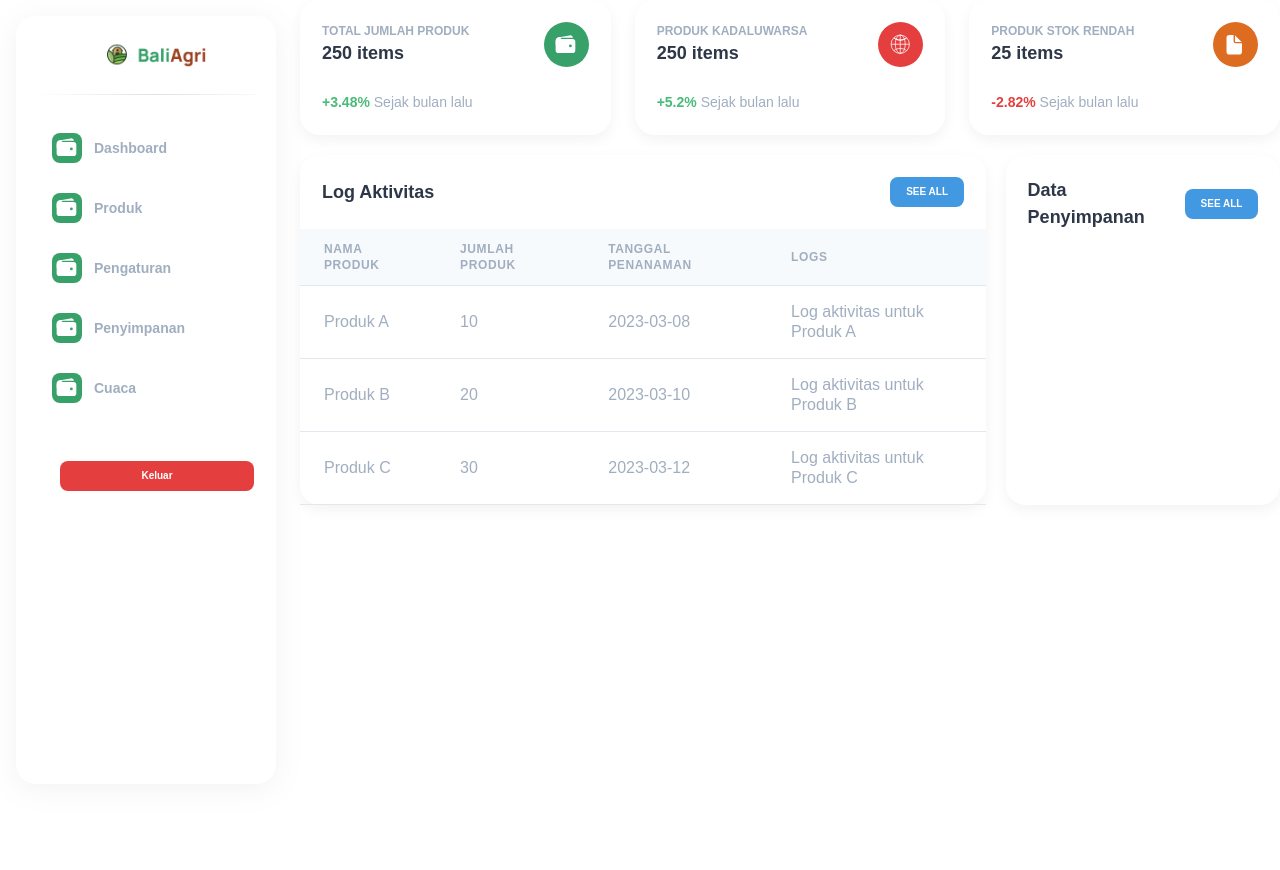
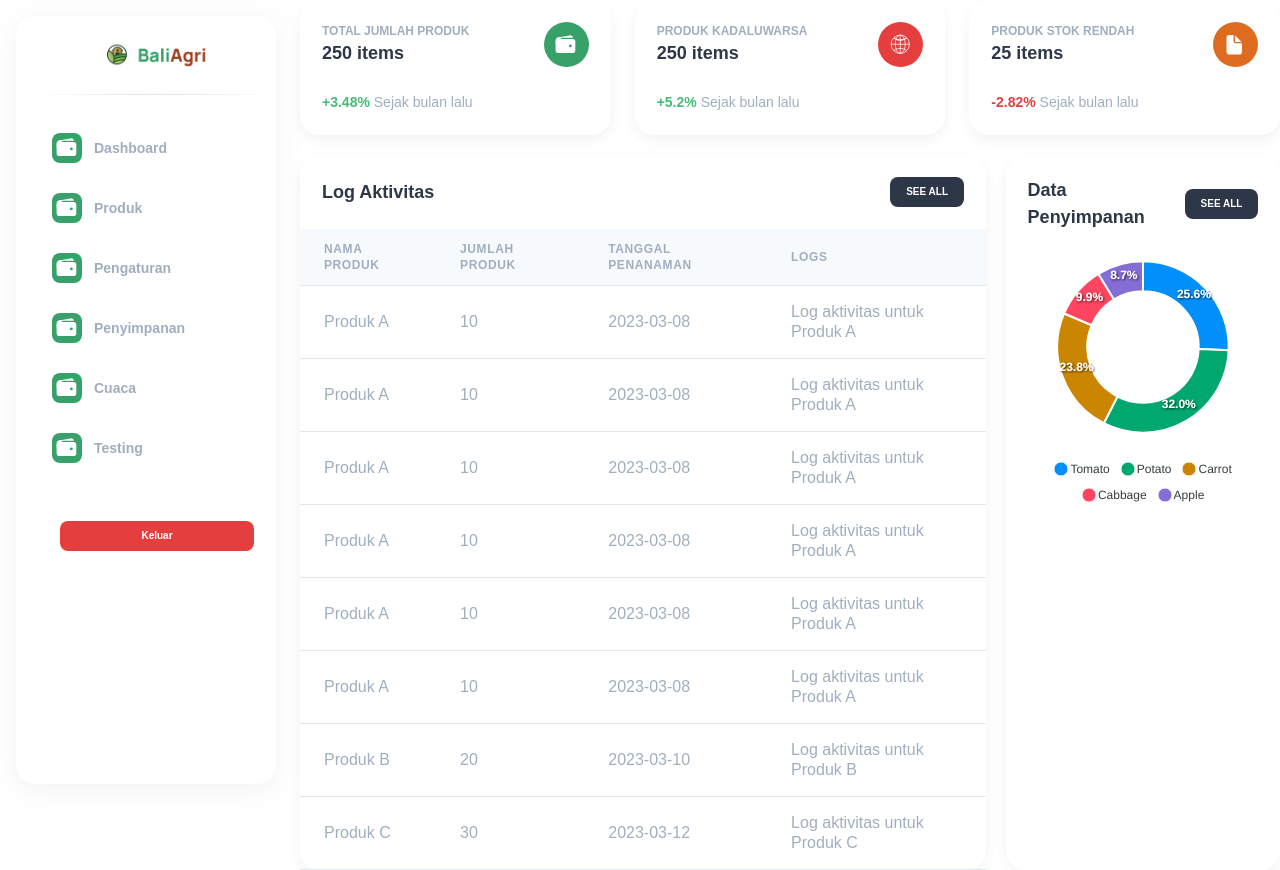
Before and after one commit to aruvin-s/smartfarm, a React (Vite) app: page / in a window 1280 px wide. Before the commit the page ends 800 px from the top, so only its background shows below. Built offline with nearby package versions, Linux system fonts and the light colour scheme.

Commit message:
fix sidebar and update dashboard

```diff
--- a/package.json
+++ b/package.json
@@ -16,6 +16,7 @@
     "@emotion/styled": "^11.11.0",
     "framer-motion": "^11.0.3",
     "react": "^18.2.0",
+    "react-apexcharts": "^1.4.1",
     "react-custom-scrollbars": "^4.2.1",
     "react-dom": "^18.2.0",
     "react-router-dom": "^6.22.1"
--- /dev/null
+++ b/src/components/Chart/DonutChart.jsx
@@ -0,0 +1,27 @@
+import React, { Component } from "react";
+import Chart from "react-apexcharts";
+
+class Donut extends Component {
+  constructor(props) {
+    super(props);
+    this.state = {
+      chartData: props.chartData,
+      chartOptions: props.chartOptions,
+    };
+  }
+
+  render() {
+    const { chartData, chartOptions } = this.props;
+    return (
+      <Chart
+        options={chartOptions}
+        series={chartData}
+        type="donut"
+        width="100%"
+        height="100%"
+      />
+    );
+  }
+}
+
+export default Donut;
--- a/src/components/Sidebar/Sidebar.jsx
+++ b/src/components/Sidebar/Sidebar.jsx
@@ -164,7 +164,33 @@ function Sidebar(props) {
         >
           <Box>{brand}</Box>
           <Stack direction="column" mb="40px">
-            <Box>{createLinks()}</Box>
+            <Box>
+              {createLinks()}
+              <Button
+                  boxSize="initial"
+                  justifyContent="flex-start"
+                  alignItems="center"
+                  bg="transparent"
+                  mb={{ xl: "6px" }}
+                  mx={{ xl: "auto" }}
+                  py="12px"
+                  ps={{ sm: "10px", xl: "16px" }}
+                  borderRadius="15px"
+                  _hover="none"
+                  w="100%"
+                  _active={{ bg: "inherit", transform: "none", borderColor: "transparent" }}
+                  _focus={{ boxShadow: "none" }}
+                >
+                  <Flex>
+                      <IconBox bg="green.500" color="white" h="30px" w="30px" me="12px">
+                      <WalletIcon h={"24px"} w={"24px"} />
+                      </IconBox>
+                    <Text color={useColorModeValue("gray.400", "white")} my="auto" fontSize="sm">
+                      Testing
+                    </Text>
+                  </Flex>
+                </Button>
+            </Box>
           </Stack>
           <Box width="100%" textAlign="center"> {/* Container for the button */}
             <Button variant='danger' maxH='30px' w="80%">
--- a/src/pages/Dashboard.jsx
+++ b/src/pages/Dashboard.jsx
@@ -27,6 +27,7 @@ import {
 import IconBox from "../components/Icons/IconBox.jsx";
 import Card from "../components/Card/Card.jsx";
 import Sidebar from "../components/Sidebar/Sidebar.jsx";
+import DonutChart from "../components/Chart/DonutChart.jsx";
 
 export default function Dashboard() {
   const iconBlue = useColorModeValue("green.500", "green.500");
@@ -36,12 +37,27 @@ export default function Dashboard() {
   const borderColor = useColorModeValue("gray.200", "gray.600");
   const textTableColor = useColorModeValue("gray.500", "white");
 
+  const chartData = [44, 55, 41, 17, 15];
+  const chartOptions = {
+    labels: ["Tomato", "Potato", "Carrot", "Cabbage", "Apple"],
+    legend: {
+      position: 'bottom',
+      horizontalAlign: 'center',
+      offsetY: 10, // Adjust as needed to vertically position the legend labels
+      itemMargin: {
+        vertical: 5 // Adjust as needed to increase or decrease spacing between legend items
+      }
+    }
+  };
+
+
+
   const { colorMode } = useColorMode();
 
   return (
     <Flex>
       <Sidebar />
-      <Flex direction="column" ml={300} width="80%">
+      <Flex direction="column" ml={300} width="80%" height="100vh">
         <Flex>
           <SimpleGrid
               columns={{ sm: 1, md: 2, xl: 3 }}
@@ -196,7 +212,7 @@ export default function Dashboard() {
               <Text fontSize='lg' color={textColor} fontWeight='bold'>
                 Log Aktivitas
               </Text>
-              <Button variant='primary' maxH='30px'>
+              <Button variant='dark' maxH='30px'>
                 SEE ALL
               </Button>
             </Flex>
@@ -219,6 +235,76 @@ export default function Dashboard() {
                   </Tr>
                 </Thead>
                 <Tbody>
+                  <Tr key="placeholder">
+                    <Td color='gray.400' borderColor={borderColor}>
+                      Produk A
+                    </Td>
+                    <Td color='gray.400' borderColor={borderColor}>
+                      10
+                    </Td>
+                    <Td color='gray.400' borderColor={borderColor}>
+                      2023-03-08
+                    </Td>
+                    <Td color='gray.400' borderColor={borderColor}>
+                      Log aktivitas untuk Produk A
+                    </Td>
+                  </Tr>
+                  <Tr key="placeholder">
+                    <Td color='gray.400' borderColor={borderColor}>
+                      Produk A
+                    </Td>
+                    <Td color='gray.400' borderColor={borderColor}>
+                      10
+                    </Td>
+                    <Td color='gray.400' borderColor={borderColor}>
+                      2023-03-08
+                    </Td>
+                    <Td color='gray.400' borderColor={borderColor}>
+                      Log aktivitas untuk Produk A
+                    </Td>
+                  </Tr>
+                  <Tr key="placeholder">
+                    <Td color='gray.400' borderColor={borderColor}>
+                      Produk A
+                    </Td>
+                    <Td color='gray.400' borderColor={borderColor}>
+                      10
+                    </Td>
+                    <Td color='gray.400' borderColor={borderColor}>
+                      2023-03-08
+                    </Td>
+                    <Td color='gray.400' borderColor={borderColor}>
+                      Log aktivitas untuk Produk A
+                    </Td>
+                  </Tr>
+                  <Tr key="placeholder">
+                    <Td color='gray.400' borderColor={borderColor}>
+                      Produk A
+                    </Td>
+                    <Td color='gray.400' borderColor={borderColor}>
+                      10
+                    </Td>
+                    <Td color='gray.400' borderColor={borderColor}>
+                      2023-03-08
+                    </Td>
+                    <Td color='gray.400' borderColor={borderColor}>
+                      Log aktivitas untuk Produk A
+                    </Td>
+                  </Tr>
+                  <Tr key="placeholder">
+                    <Td color='gray.400' borderColor={borderColor}>
+                      Produk A
+                    </Td>
+                    <Td color='gray.400' borderColor={borderColor}>
+                      10
+                    </Td>
+                    <Td color='gray.400' borderColor={borderColor}>
+                      2023-03-08
+                    </Td>
+                    <Td color='gray.400' borderColor={borderColor}>
+                      Log aktivitas untuk Produk A
+                    </Td>
+                  </Tr>
                   <Tr key="placeholder">
                     <Td color='gray.400' borderColor={borderColor}>
                       Produk A
@@ -272,12 +358,12 @@ export default function Dashboard() {
               <Text fontSize='lg' color={textColor} fontWeight='bold'>
                 Data Penyimpanan
               </Text>
-              <Button variant='primary' maxH='30px'>
+              <Button variant='dark' maxH='30px'>
                 SEE ALL
               </Button>
             </Flex>
-            <Box overflow={{ sm: "scroll", lg: "hidden" }}>
-
+            <Box overflow={{ sm: "scroll", lg: "hidden" }} width="100%" height="250px"> {/* Adjust width and height as needed */}
+              <DonutChart chartData={chartData} chartOptions={chartOptions} />
             </Box>
           </Flex>
         </Card>
```
Also changed, not shown: 1 other file (tests, documents, lock files or other folders).
